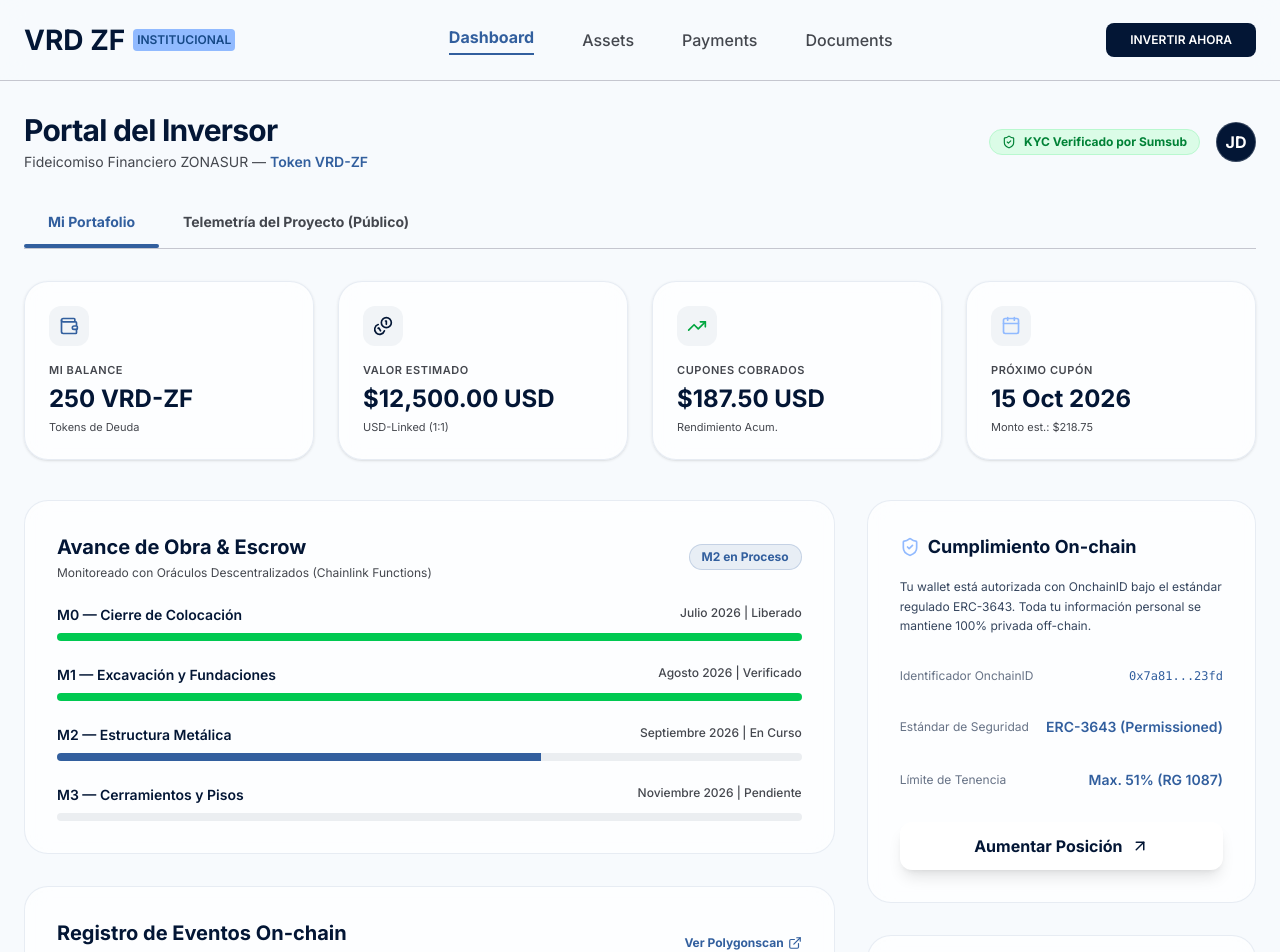
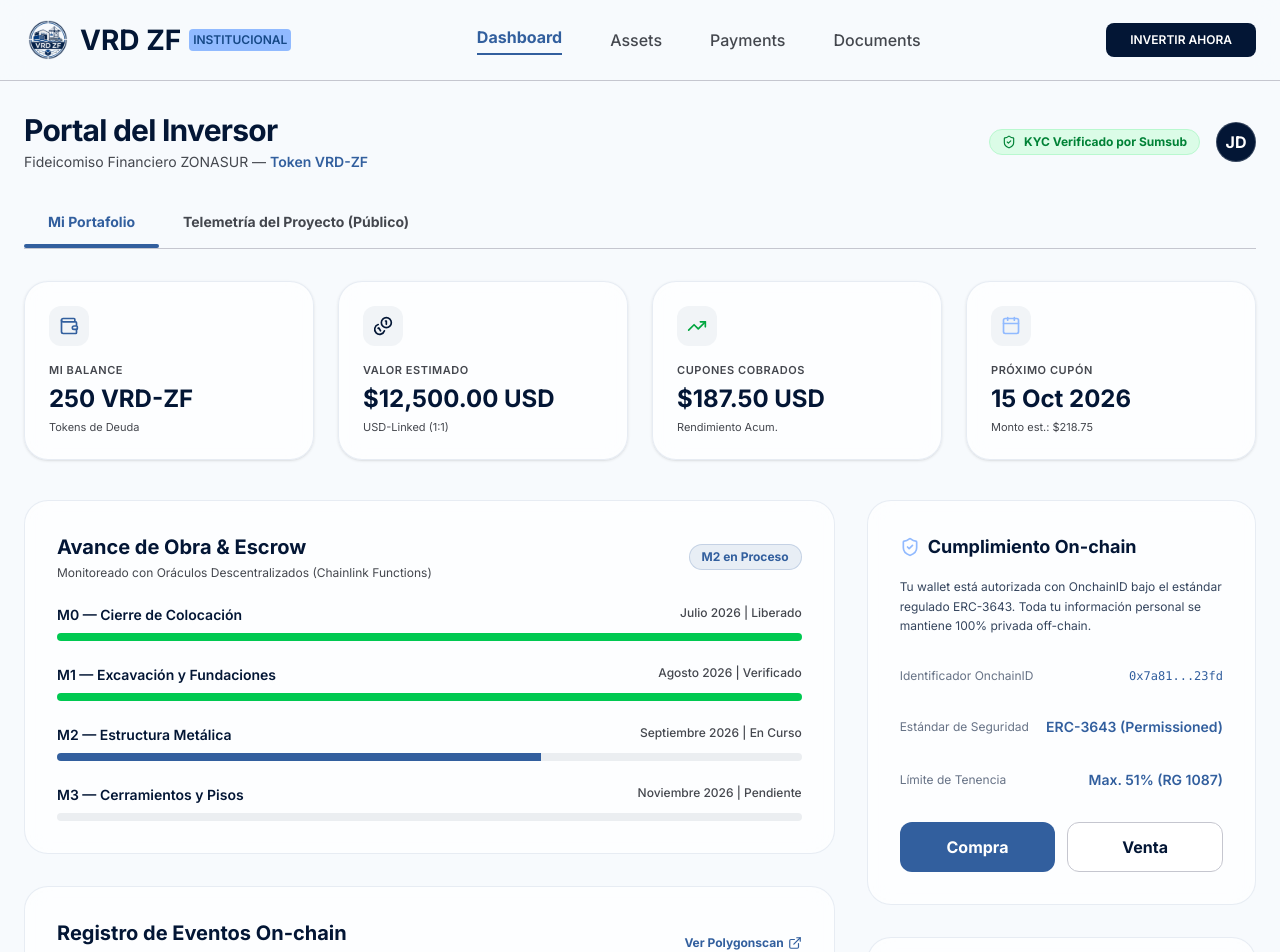
Before and after one commit to gregorioplunkett/Token-VRD-ZF, a Next.js app: page /dashboard in a window 1280 px wide. Shown: the top 952 px of the page. Built offline with nearby package versions, Linux system fonts and the light colour scheme.

Commit message:
Cambios en la homepage y el navbar

```diff
--- a/app/dashboard/page.tsx
+++ b/app/dashboard/page.tsx
@@ -218,9 +218,10 @@ const Dashboard = () => {
                 </div>
               </div>
 
-              <button className="w-full mt-6 py-3 bg-white text-primary font-bold rounded-xl hover:bg-secondary-fixed transition-all shadow-lg flex items-center justify-center gap-2">
-                Aumentar Posición <ArrowUpRight size={18} />
-              </button>
+              <div className="mt-6 grid grid-cols-2 gap-3">
+                <button className="w-full py-3 bg-secondary text-white font-bold rounded-xl hover:opacity-95 transition">Compra</button>
+                <button className="w-full py-3 bg-white text-primary font-bold rounded-xl border border-outline-variant hover:bg-surface-container-high transition">Venta</button>
+              </div>
             </div>
 
             {/* Official Documents Panel (From Section 13.1) */}
--- a/components/Header.tsx
+++ b/components/Header.tsx
@@ -1,6 +1,7 @@
 'use client';
 
 import React, { useState } from 'react';
+import Link from 'next/link';
 
 const Header = () => {
   const [isMenuOpen, setIsMenuOpen] = useState(false);
@@ -20,6 +21,9 @@ const Header = () => {
     <header className="fixed top-0 left-0 right-0 z-50 bg-surface/80 backdrop-blur-md border-b border-outline-variant">
       <div className="max-w-7xl mx-auto h-20 px-6 flex justify-between items-center">
         <div className="flex items-center gap-2">
+           <Link href="/" className="flex items-center gap-2">
+             <img src="/iconosinfondo.png" alt="VRD ZF Logo" className="w-10 h-10 md:w-12 md:h-12" />
+           </Link>
           <span className="text-[28px] leading-9 font-bold text-primary">VRD ZF</span>
           <span className="hidden md:inline px-1 py-0.5 bg-secondary-container text-on-secondary-container text-[12px] font-semibold rounded">INSTITUCIONAL</span>
         </div>
```
Also changed, not shown: public/iconosinfondo.png (added).
